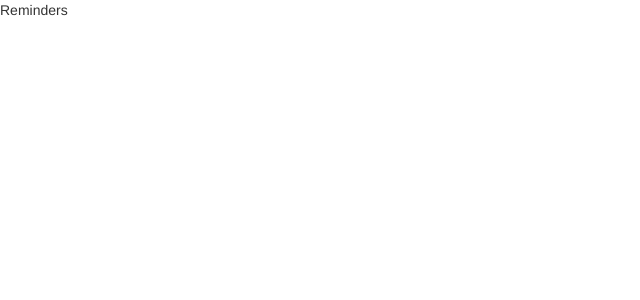
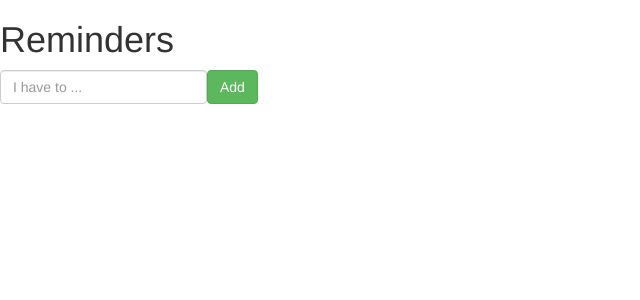
Before and after one commit to ckdrew670/reminders, a React (Create React App) app: page / in a window 1280 px wide. Shown: the top 300 px of the page, without its empty margins (0-640 px from the left). Built offline with nearby package versions, Linux system fonts and the light colour scheme.

Commit message:
Add App component with JSX for form and import into index file

```diff
--- a/public/index.html
+++ b/public/index.html
@@ -26,6 +26,7 @@
     -->
 
     <!-- Bootstrap -->
+
     <link rel="stylesheet" href="https://maxcdn.bootstrapcdn.com/bootstrap/3.3.7/css/bootstrap.min.css" integrity="sha384-BVYiiSIFeK1dGmJRAkycuHAHRg32OmUcww7on3RYdg4Va+PmSTsz/K68vbdEjh4u" crossorigin="anonymous">
     <title>React App</title>
 
--- /dev/null
+++ b/src/components/App.js
@@ -0,0 +1,26 @@
+import React, { Component } from 'react';
+
+class App extends Component {
+    render() {
+        return (
+            <div className="App">
+                <h1 className="title">Reminders</h1>
+                <form className="form-inline">
+                    <div className="form-group">
+                        <input
+                            type="text"
+                            className="form-control"
+                            placeholder="I have to ..."
+                        />
+                    </div>
+                    <button
+                        type="button"
+                        className="btn btn-success"
+                    >Add</button>
+                </form>
+            </div>
+        )
+    }
+}
+
+export default App;
--- a/src/index.js
+++ b/src/index.js
@@ -1,7 +1,8 @@
 import React from "react";
 import ReactDOM from "react-dom";
+import App from "./components/App";
 
 ReactDOM.render(
-    <div>Reminders</div>,
+    <App/>,
     document.getElementById('root')
 )
```
